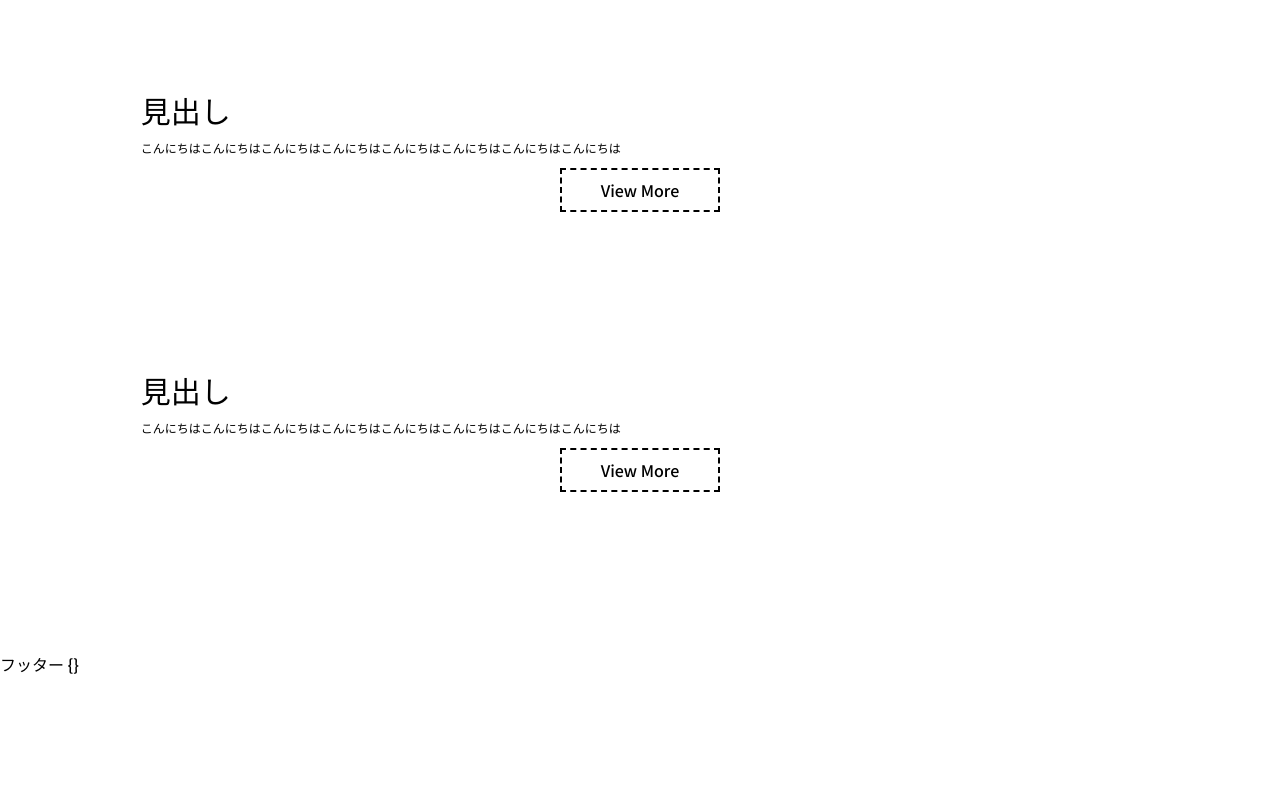
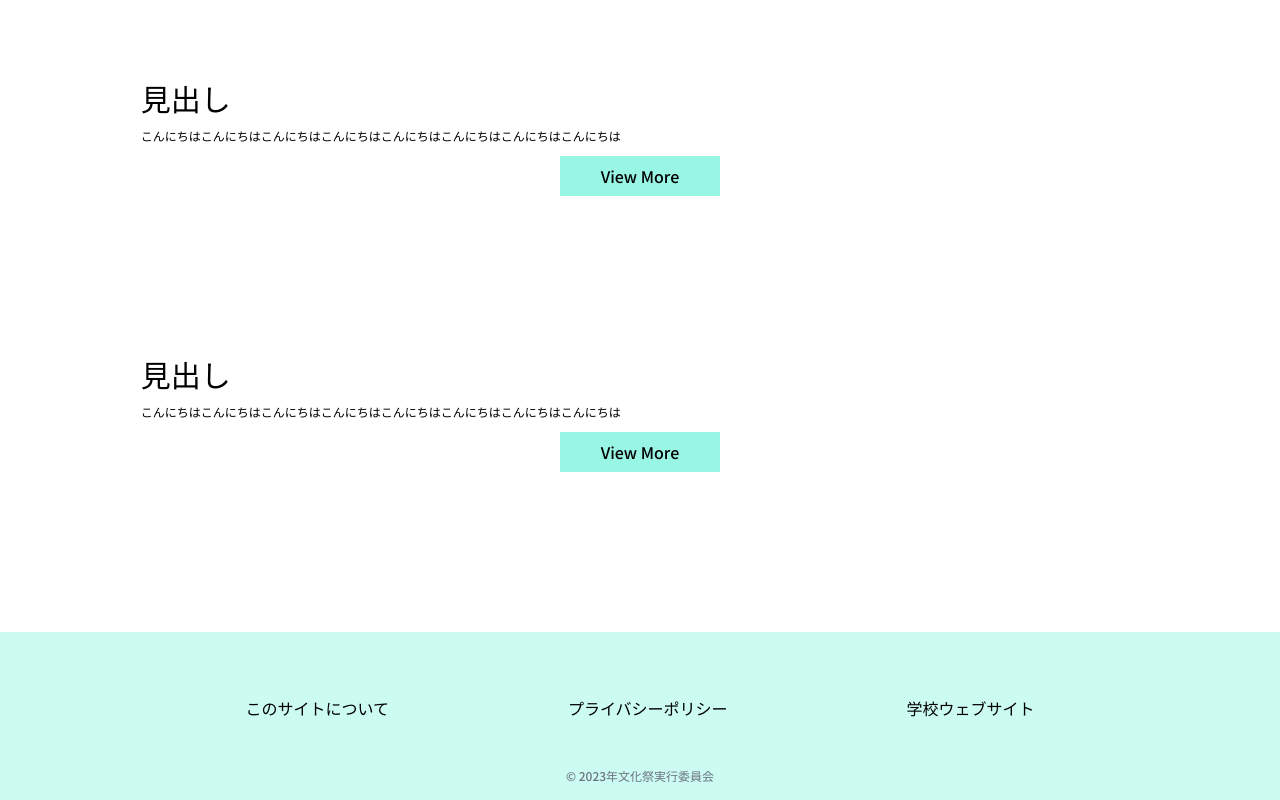
Before and after one commit to OSK-festival/website, a Nuxt app: page / in a window 1280 px wide. Shown: the part 1708-2508 px from the top of the page. Before the commit the page ends 2384 px from the top, so only its background shows below. Built offline with nearby package versions, Linux system fonts and the light colour scheme; a web font is replaced by a local one.

Commit message:
feat: フッター

```diff
--- a/src/app.vue
+++ b/src/app.vue
@@ -7,7 +7,7 @@
         <NuxtPage class="mx-4 h-full" />
       </article>
     </div>
-    <ThwFotter />
+    <TheFotter />
   </div>
 </template>
 
--- /dev/null
+++ b/src/assets/json/fotterMenu.json
@@ -0,0 +1,14 @@
+[
+  {
+    "name": "このサイトについて",
+    "path": "/about-this-website/"
+  },
+  {
+    "name": "プライバシーポリシー",
+    "path": "/privacy/"
+  },
+  {
+    "name": "学校ウェブサイト",
+    "path": "https://google.com"
+  }
+]
--- a/src/components/Article/ArticleButton.vue
+++ b/src/components/Article/ArticleButton.vue
@@ -1,6 +1,6 @@
 <template>
   <div
-    class="mx-auto mt-3 w-40 border-2 border-dashed border-black bg-white p-2 text-center"
+    class="border-black/3 mx-auto mt-3 w-40 border-dashed bg-teal-200 p-2 text-center"
   >
     <slot></slot>
   </div>
--- /dev/null
+++ b/src/components/TheFotter.vue
@@ -0,0 +1,26 @@
+<template>
+  <div class="fotter bg-teal-100 py-4">
+    <div class="grid gap-10 p-12 md:flex xl:mx-auto xl:max-w-5xl">
+      <div v-for="menuItem of menuItems" :key="menuItem" class="mx-auto">
+        <NuxtLink :to="menuItem.path">
+          {{ menuItem.name }}
+        </NuxtLink>
+      </div>
+    </div>
+    <!-- {{ postdata }} -->
+    <div class="text-center text-xs text-gray-500">
+      © 2023年文化祭実行委員会
+    </div>
+  </div>
+</template>
+
+<script setup>
+  // type Props = {
+  //   postdata?: string;
+  // };
+
+  // const postdata = defineProps<Props>();
+  import menuItems from '~/assets/json/fotterMenu.json';
+</script>
+
+<style scoped></style>
--- a/src/components/TheHeader.vue
+++ b/src/components/TheHeader.vue
@@ -3,7 +3,7 @@
     <div
       class="header top-0 flex flex-row justify-between px-4 py-5 text-black"
       :class="{
-        ' bg-white text-black': isScroled,
+        ' bg-teal-100 text-black': isScroled,
         'bg-white/20': !isScroled,
       }"
     >
--- a/src/components/TheMenu.vue
+++ b/src/components/TheMenu.vue
@@ -14,5 +14,5 @@
 
 <script setup>
   // const { menu } = await useFetch('@asetts/json/menu.json');
-  import menuItems from '@/assets/json/menu.json';
+  import menuItems from '~~/src/assets/json/headerMenu.json';
 </script>
--- a/src/components/ThwFotter.vue
+++ /dev/null
@@ -1,15 +0,0 @@
-<template>
-  <div>
-    フッター
-
-    {{ postdata }}
-  </div>
-</template>
-
-<script setup lang="ts">
-  type Props = {
-    postdata: string;
-  };
-
-  const postdata = defineProps<Props>();
-</script>
--- /dev/null
+++ b/src/pages/about-this-website.vue
@@ -0,0 +1,3 @@
+<template>
+  <div>このサイトについて</div>
+</template>
```
Also changed, not shown: src/assets/json/headerMenu.json (renamed from src/assets/json/menu.json).
